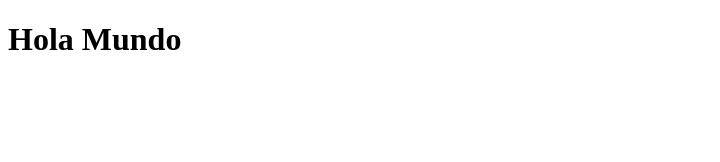
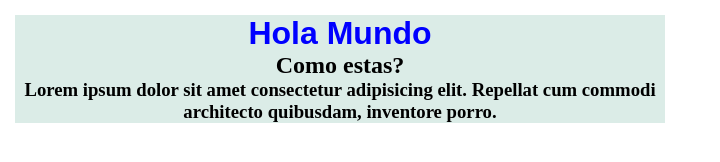
Before and after one commit to Dianafore/clase-github-33030, a plain HTML site: page index.html in a window 1280 px wide. Shown: the whole page, without its empty margins (0-720 px from the left). Drawn offline with Linux system fonts and the light colour scheme.

Commit message:
Modifique los estilos del Index

```diff
--- a/css/style.css
+++ b/css/style.css
@@ -7,3 +7,16 @@ h1{
     font-family: sans-serif;
     color: blue;
 }
+.hola-mundo{
+    background-color: rgb(219, 236, 231);
+    text-align: center;
+    max-width: 650px;
+    margin: 15px;
+}
+/*mobile last*/
+@media (max-width:550px){
+    .hola-mundo{
+        background-color: beige;
+    }
+
+}
--- a/index.html
+++ b/index.html
@@ -1,12 +1,21 @@
 <!DOCTYPE html>
 <html lang="en">
+
 <head>
     <meta charset="UTF-8">
     <meta http-equiv="X-UA-Compatible" content="IE=edge">
     <meta name="viewport" content="width=hh, initial-scale=1.0">
+    <link rel="stylesheet" href="css/style.css">
     <title>Document</title>
 </head>
+
 <body>
-    <h1>Hola Mundo</h1>
+    <div class="hola-mundo">
+        <h1>Hola Mundo</h1>
+        <h2>Como estas?</h2>
+        <h3>Lorem ipsum dolor sit amet consectetur adipisicing elit. Repellat cum commodi architecto quibusdam,
+            inventore porro.</h3>
+    </div>
 </body>
+
 </html>
```
